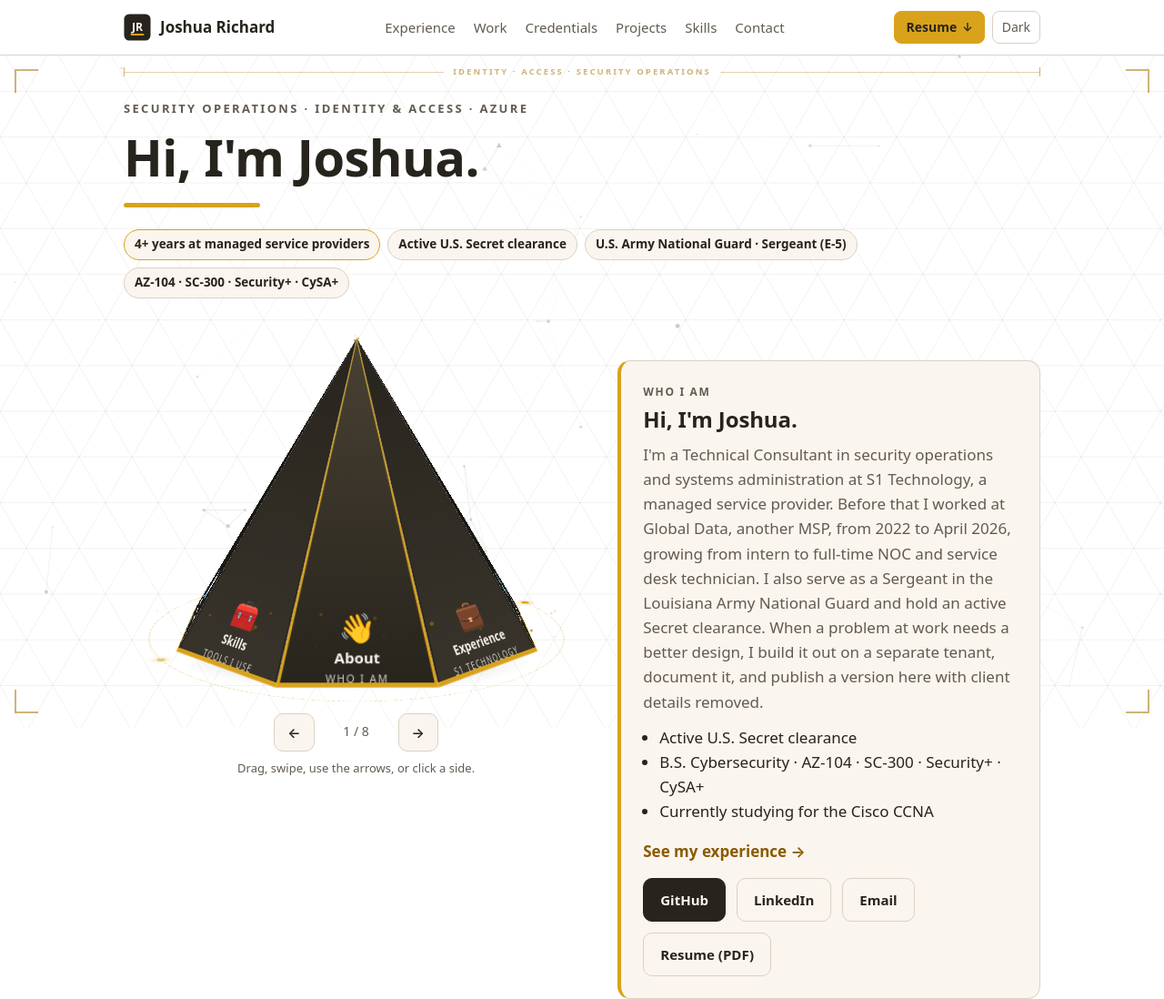
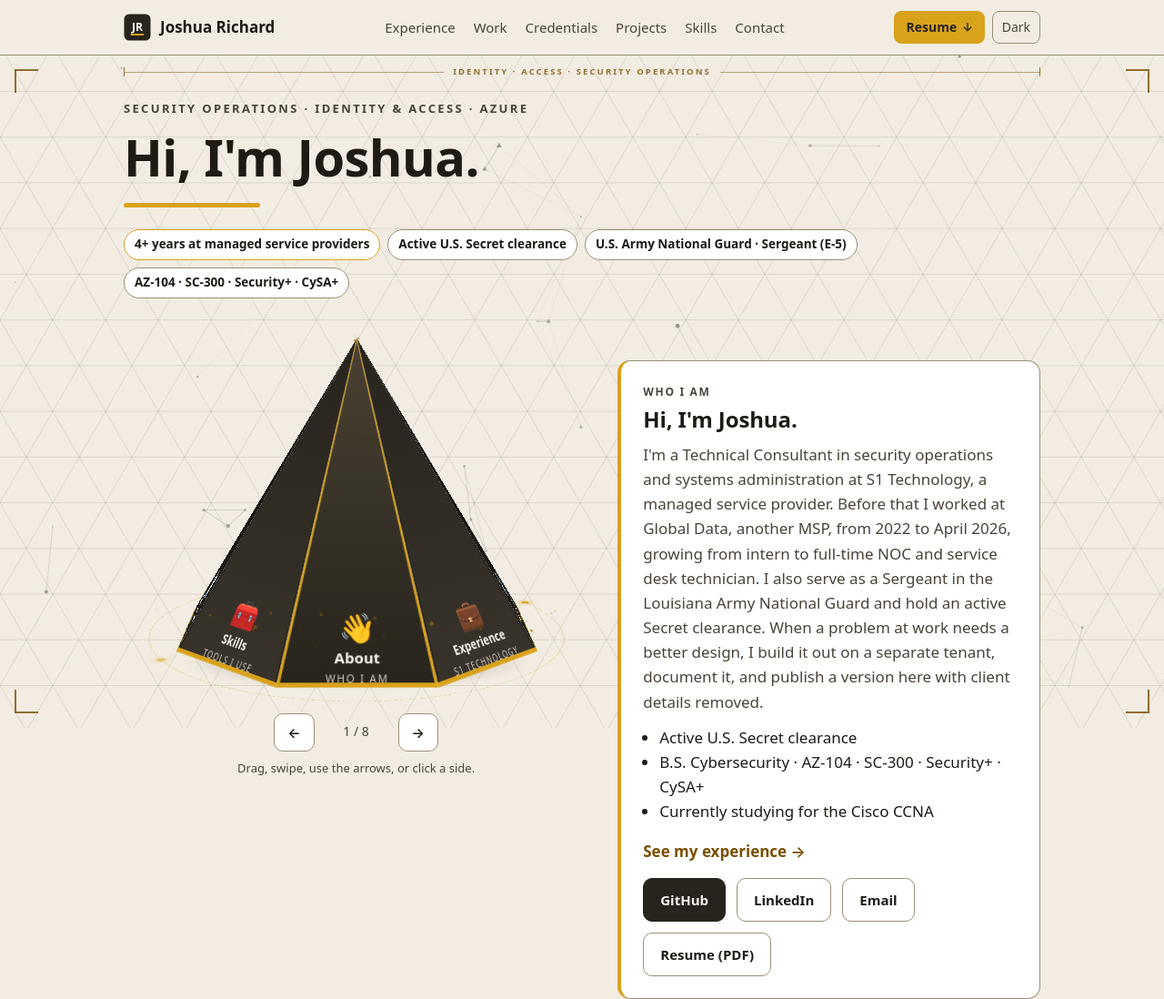
Before and after one commit to joshuarichard116-sudo/jrichard-web, a plain HTML site: page index.html in a window 1280 px wide. Shown: the top 1098 px of the page at 91% size. Drawn offline with Linux system fonts and the light colour scheme.

Commit message:
Light mode contrast overhaul; SC-500 renamed to AZ-500 (site and resume PDF)
Co-Authored-By: Claude Opus 5.5 <noreply@anthropic.com>
Claude-Session: https://claude.ai/code/session_01KpD5MzdGJqJauT2ULgC6k8

```diff
--- a/index.html
+++ b/index.html
@@ -10,7 +10,7 @@
   <meta property="og:description" content="Security operations and systems administration at an MSP. Microsoft Entra ID, Azure, Defender XDR, Sentinel and CMMC-focused projects.">
   <meta property="og:type" content="website">
   <meta name="color-scheme" content="light dark">
-  <meta name="theme-color" content="#FFFFFF" media="(prefers-color-scheme: light)">
+  <meta name="theme-color" content="#F2ECE2" media="(prefers-color-scheme: light)">
   <meta name="theme-color" content="#16140F" media="(prefers-color-scheme: dark)">
   <link rel="icon" href="assets/favicon.svg" type="image/svg+xml">
   <script>/* apply a saved theme before first paint, so there's no flash */try{var t=localStorage.getItem('theme');if(t){document.documentElement.setAttribute('data-theme',t);}}catch(e){}</script>
@@ -24,14 +24,14 @@
       --pz-hairline: #D9D1C4;
       --pz-accent: #D9A21B;
       --pz-watch: #B44D12;
-      --bg: #FFFFFF;
-      --surface: var(--pz-tint);
-      --text: var(--pz-primary);
-      --text-2: var(--pz-muted);
-      --border: var(--pz-hairline);
-      --link: #8A5A00;
-      --chip-bg: var(--pz-zebra);
-      --shadow: 0 1px 2px rgba(39, 36, 29, .06), 0 8px 24px rgba(39, 36, 29, .06);
+      --bg: #F2ECE2;            /* warm off-white page, so white cards stand out */
+      --surface: #FFFFFF;
+      --text: #1E1B15;
+      --text-2: #4A4339;
+      --border: #9C8E78;        /* 3.2:1 against the cards */
+      --link: #7A4F00;
+      --chip-bg: #EDE5D7;
+      --shadow: 0 1px 2px rgba(39, 36, 29, .10), 0 10px 28px rgba(39, 36, 29, .10);
       --face-a: #2F2B23; --face-b: #423D33; --face-text: #FAF5EE;
       --face-edge: #2F2B23; --face-sel-a: #4A4233; --face-sel-b: #27241D; --halo: none;
       color-scheme: light;
@@ -212,7 +212,7 @@
     /* ---------- Background: Blueprint grid + Network map ---------- */
     .bp, .net { display: none; }
     html.bg-new .bp, html.bg-new .net { display: block; }
-    :root { --bp-minor: rgba(39, 36, 29, .045); --bp-major: rgba(39, 36, 29, .085); --bp-mark: rgba(168, 116, 10, .55); }
+    :root { --bp-minor: rgba(39, 36, 29, .045); --bp-major: rgba(39, 36, 29, .085); --bp-mark: rgba(122, 79, 0, .8); }
     :root[data-theme="dark"] { --bp-minor: rgba(243, 238, 230, .035); --bp-major: rgba(243, 238, 230, .07); --bp-mark: rgba(217, 162, 27, .6); }
     @media (prefers-color-scheme: dark) { :root:not([data-theme="light"]) { --bp-minor: rgba(243, 238, 230, .035); --bp-major: rgba(243, 238, 230, .07); --bp-mark: rgba(217, 162, 27, .6); } }
     .bp { position: fixed; inset: 0; z-index: -3; pointer-events: none; }
@@ -286,7 +286,7 @@
     .face .kick { font-size: calc(10.5px * var(--s)); letter-spacing: .14em; text-transform: uppercase; opacity: .8; margin-top: 4px; position: relative; }
     .face[aria-selected="true"] { background: var(--pz-accent); }
     .face[aria-selected="true"] .skin { background: linear-gradient(180deg, var(--face-sel-a), var(--face-sel-b)); }
-    .floor { position: absolute; left: 50%; bottom: calc(18px * var(--s)); width: calc(380px * var(--s)); height: calc(60px * var(--s)); transform: translateX(-50%); background: radial-gradient(closest-side, rgba(39,36,29,.28), transparent); border-radius: 50%; filter: blur(2px); }
+    .floor { position: absolute; left: 50%; bottom: calc(18px * var(--s)); width: calc(380px * var(--s)); height: calc(60px * var(--s)); transform: translateX(-50%); background: radial-gradient(closest-side, rgba(39,36,29,.38), transparent); border-radius: 50%; filter: blur(2px); }
     :root[data-theme="dark"] .floor { background: radial-gradient(closest-side, rgba(217,162,27,.18), transparent); }
     @media (prefers-color-scheme: dark) { :root:not([data-theme="light"]) .floor { background: radial-gradient(closest-side, rgba(217,162,27,.18), transparent); } }
 
@@ -611,7 +611,7 @@
             <li><strong><a href="https://github.com/joshuarichard116-sudo/Azure-Administrator-Labs" target="_blank" rel="noopener noreferrer">Azure administrator labs</a>:</strong> hands-on write-ups across the AZ-104 skill areas (I hold the certification).</li>
             <li><strong>Azure hub-and-spoke network lab (Meridian Steel):</strong> designing a hub-and-spoke Azure network from business requirements, with governance first: budget alerts, allowed-region and tag-inheritance policies, and role-based access to compute.</li>
             <li><strong>File server authentication comparison lab:</strong> three file servers (domain-joined Kerberos, workgroup NTLM and standalone Samba) to compare authentication behavior side by side.</li>
-            <li><strong>SC-500 cloud security lab (Talvex Components):</strong> a new Azure and Entra tenant built from scratch to practice cloud and AI workload security, including network controls and VPN Gateway scenarios.</li>
+            <li><strong>AZ-500 cloud security lab (Talvex Components):</strong> a new Azure and Entra tenant built from scratch to practice cloud and AI workload security, including network controls and VPN Gateway scenarios.</li>
           </ul>
         </div>
       </section>
@@ -678,7 +678,7 @@
             <h2>Currently</h2>
             <ul>
               <li>Studying for the <strong>Cisco CCNA</strong></li>
-              <li>Building an <strong>SC-500 cloud security lab</strong> on a fresh Azure and Entra tenant</li>
+              <li>Building an <strong>AZ-500 cloud security lab</strong> on a fresh Azure and Entra tenant</li>
               <li>Building <strong>HR-driven onboarding automation</strong>: HR system → AD → Entra → groups → SaaS</li>
             </ul>
           </div>
@@ -723,7 +723,7 @@
         var next = current() === 'dark' ? 'light' : 'dark';
         root.setAttribute('data-theme', next);
         try { localStorage.setItem('theme', next); } catch (e) {}
-        document.querySelectorAll('meta[name="theme-color"]').forEach(function (m) { m.setAttribute('content', next === 'dark' ? '#16140F' : '#FFFFFF'); });
+        document.querySelectorAll('meta[name="theme-color"]').forEach(function (m) { m.setAttribute('content', next === 'dark' ? '#16140F' : '#F2ECE2'); });
         label();
       });
 
@@ -1160,7 +1160,7 @@
           if (d > D) continue;
           var near = 0;
           if (mouse) { var mx = (a.x + b.x) / 2 - mouse.x, my = (a.y + b.y) / 2 - mouse.y; near = Math.max(0, 1 - Math.sqrt(mx * mx + my * my) / R); }
-          var base = (1 - d / D) * (isDark ? .14 : .12);
+          var base = (1 - d / D) * (isDark ? .14 : .22);
           g.strokeStyle = near > 0 ? 'rgba(' + amber + ',' + (base + near * .55).toFixed(3) + ')' : 'rgba(' + line + ',' + base.toFixed(3) + ')';
           g.lineWidth = near > 0 ? 1 + near * .6 : 1;
           g.beginPath(); g.moveTo(a.x, a.y); g.lineTo(b.x, b.y); g.stroke();
@@ -1168,7 +1168,7 @@
         for (var i = 0; i < nodes.length; i++) {
           var a = nodes[i], pulse = reduce ? 1 : .75 + .25 * Math.sin(t * 1.4 + a.ph), near = 0;
           if (mouse) { var mx = a.x - mouse.x, my = a.y - mouse.y; near = Math.max(0, 1 - Math.sqrt(mx * mx + my * my) / R); }
-          g.fillStyle = near > 0 ? 'rgba(' + amber + ',' + (.35 + near * .6).toFixed(3) + ')' : 'rgba(' + line + ',' + ((isDark ? .28 : .22) * pulse).toFixed(3) + ')';
+          g.fillStyle = near > 0 ? 'rgba(' + amber + ',' + (.35 + near * .6).toFixed(3) + ')' : 'rgba(' + line + ',' + ((isDark ? .28 : .40) * pulse).toFixed(3) + ')';
           var r = a.r * (near > 0 ? 1 + near * .8 : pulse);
           if (a.sq) { var q = r * 1.5; g.beginPath(); g.moveTo(a.x, a.y - q); g.lineTo(a.x + q * .87, a.y + q * .5); g.lineTo(a.x - q * .87, a.y + q * .5); g.closePath(); g.fill(); }
           else { g.beginPath(); g.arc(a.x, a.y, r, 0, 6.283); g.fill(); }
@@ -1194,7 +1194,7 @@
         offY = -(((scrollY * 0.15) % (2 * TH)) + 2 * TH) % (2 * TH);
         var rows = Math.ceil(H / TH) + 3, cols = Math.ceil(W / (S / 2)) + 6;
         // lines: one zigzag per row plus the horizontals
-        g.strokeStyle = 'rgba(' + line + ',' + (isDark ? .05 : .06) + ')'; g.lineWidth = 1;
+        g.strokeStyle = 'rgba(' + line + ',' + (isDark ? .05 : .10) + ')'; g.lineWidth = 1;
         g.beginPath();
         for (var j = -1; j < rows; j++) {
           var yt = j * TH + offY, yb = yt + TH, offx = (j & 1) ? S / 2 : 0;
@@ -1227,7 +1227,7 @@
         }
         heat.forEach(function (v, k) {
           var p = k.split(','), j = +p[0], m = +p[1];
-          g.fillStyle = 'rgba(' + amber + ',' + (v * (isDark ? .22 : .18)).toFixed(3) + ')';
+          g.fillStyle = 'rgba(' + amber + ',' + (v * (isDark ? .22 : .30)).toFixed(3) + ')';
           fillCell(j, m, v);
           var nv = v * 0.94; if (nv < 0.02) heat.delete(k); else heat.set(k, nv);
         });
```
Also changed, not shown: 1 other file.
